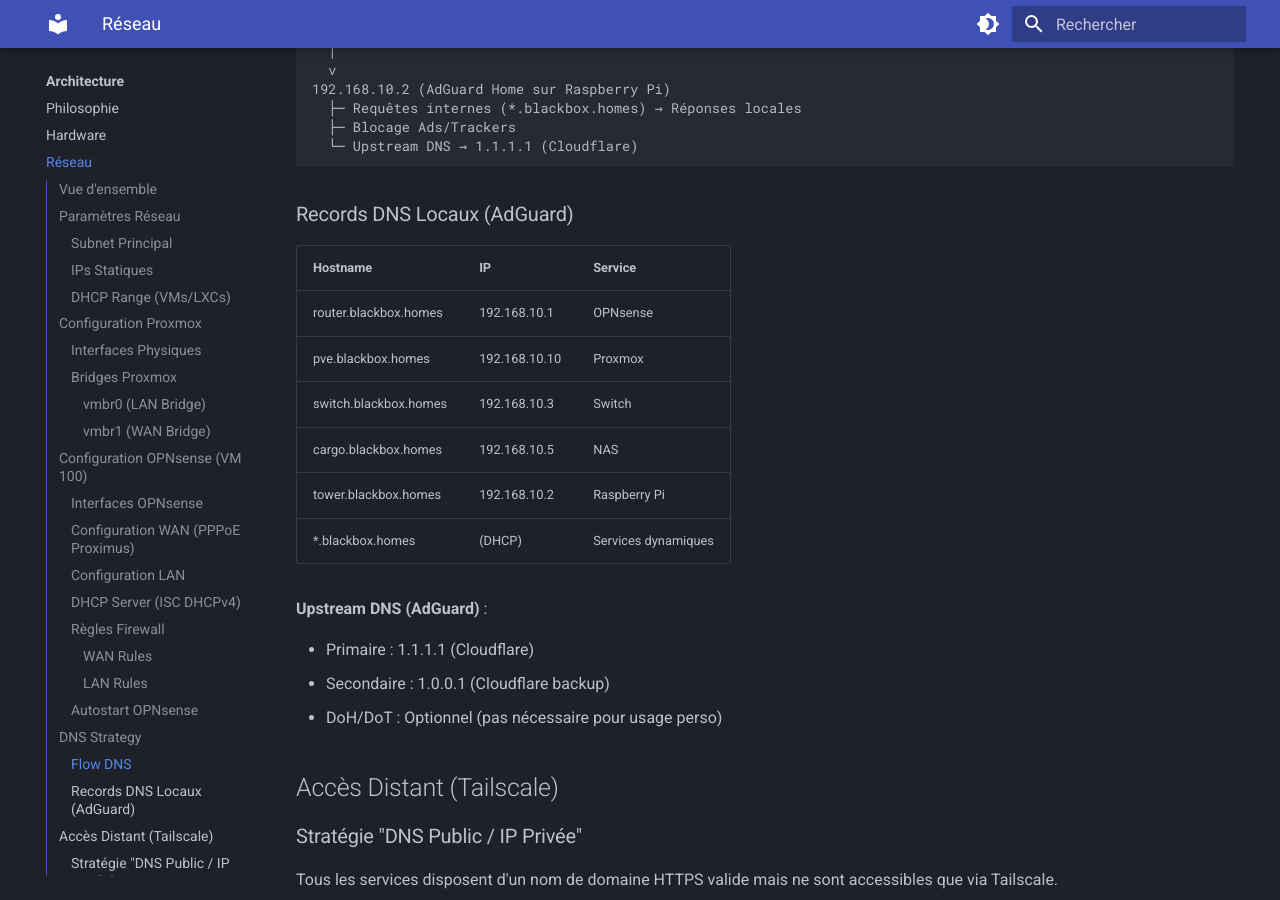
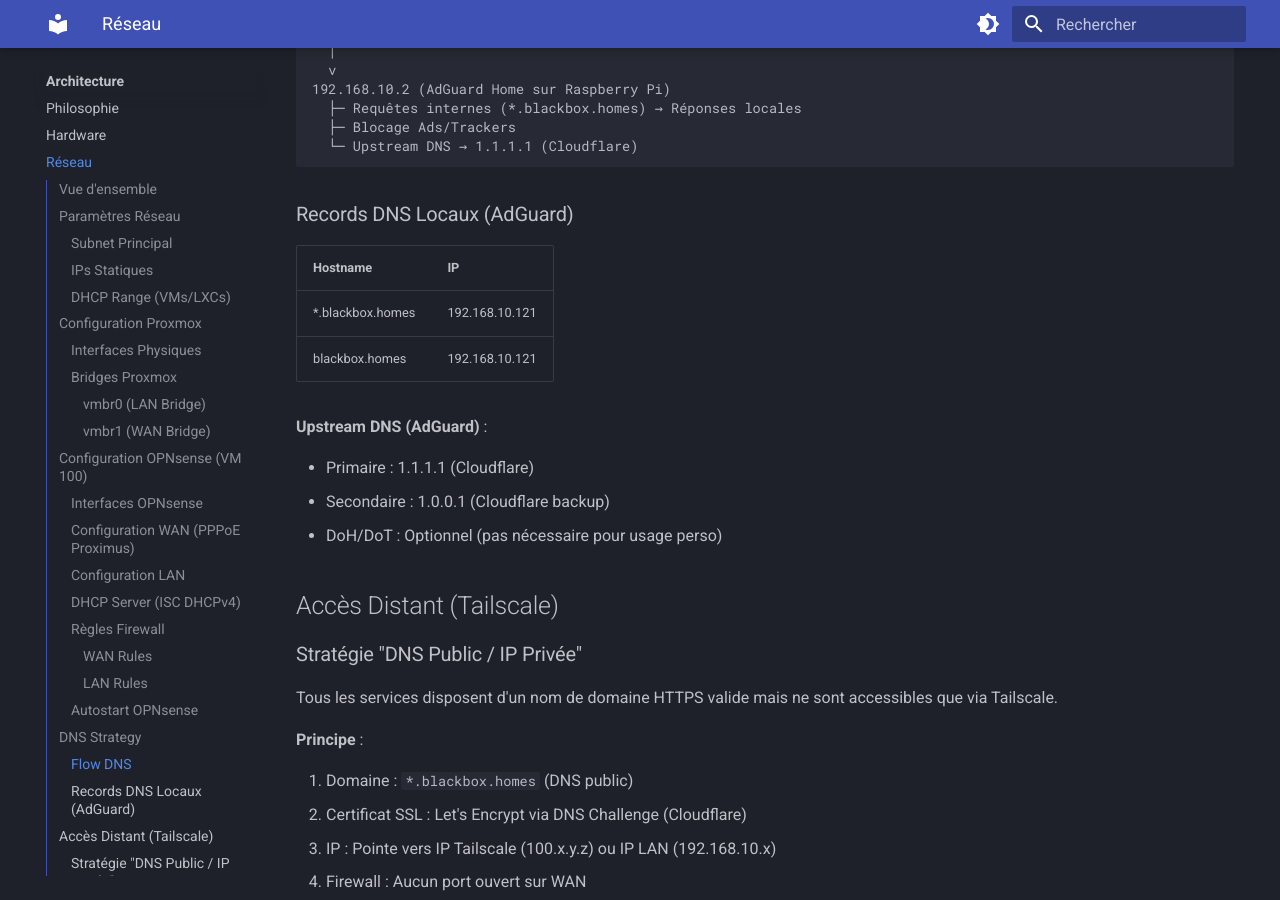
Before and after one commit to rvph10/blackbox, an MkDocs documentation site: the page built from docs/architecture/network.md, in a window 1280 px wide and 900 px high, scrolled down 5045 px. Built offline with MkDocs 1.6.1 and Material for MkDocs 9.7.7, drawn with Linux system fonts in a browser that asks for light colours.

Commit message:
update: Simplify DNS records in network documentation by consolidating entries for blackbox.homes and removing specific device IPs, reflecting a streamlined network configuration.

```diff
--- a/docs/architecture/network.md
+++ b/docs/architecture/network.md
@@ -216,14 +216,10 @@
 
 ### Records DNS Locaux (AdGuard)
 
-| Hostname              | IP            | Service             |
-| --------------------- | ------------- | ------------------- |
-| router.blackbox.homes | 192.168.10.1  | OPNsense            |
-| pve.blackbox.homes    | 192.168.10.10 | Proxmox             |
-| switch.blackbox.homes | 192.168.10.3  | Switch              |
-| cargo.blackbox.homes  | 192.168.10.5  | NAS                 |
-| tower.blackbox.homes  | 192.168.10.2  | Raspberry Pi        |
-| \*.blackbox.homes     | (DHCP)        | Services dynamiques |
+| Hostname          | IP             |
+| ----------------- | -------------- |
+| \*.blackbox.homes | 192.168.10.121 |
+| blackbox.homes    | 192.168.10.121 |
 
 **Upstream DNS (AdGuard)** :
 
```
